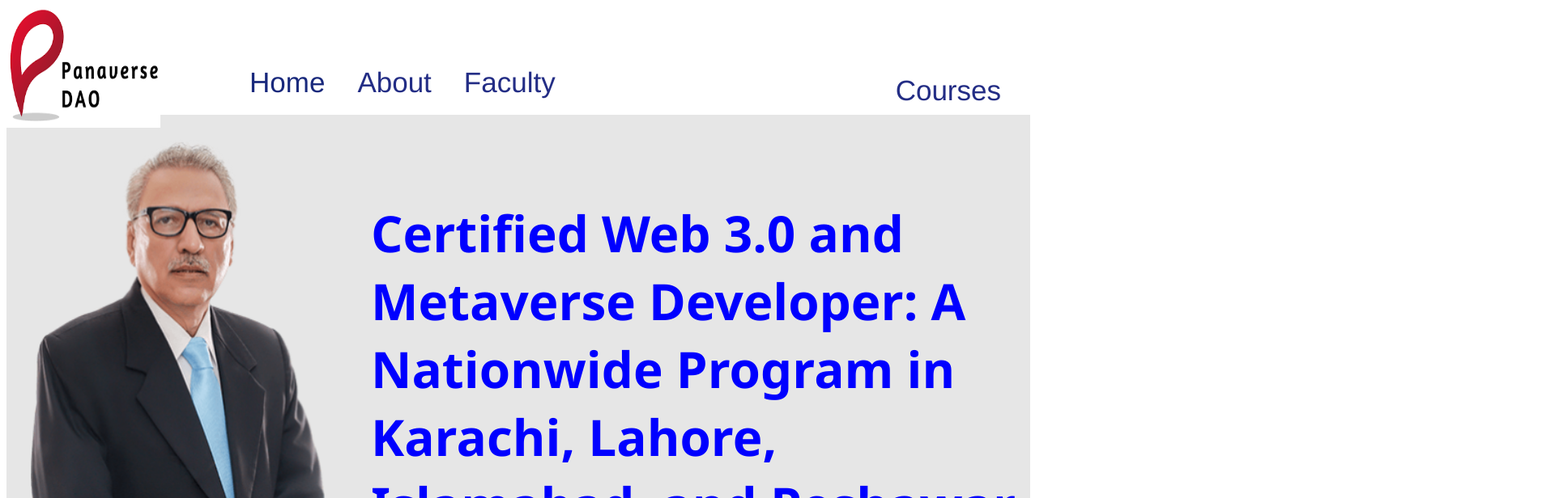
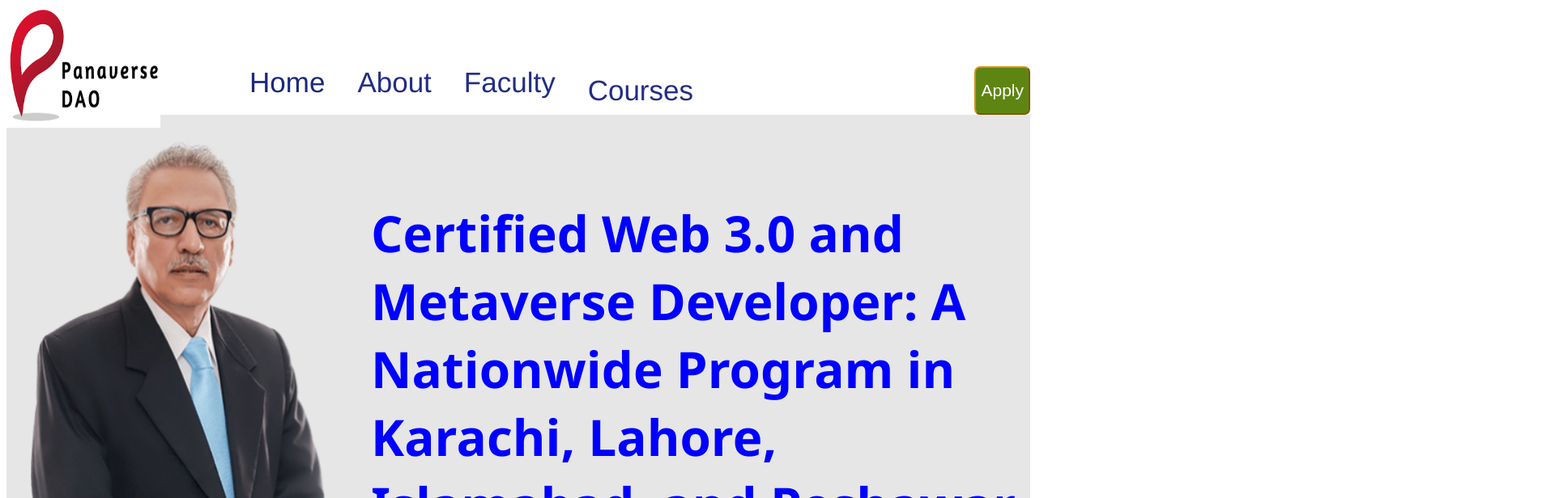
Before and after one commit to syedshahmirsultan/Nextjs, a Next.js app: page / in a window 1280 px wide. Shown: the top 616 px of the page at 81% size, 1920 px wide, since content can reach past the window. Built offline with nearby package versions, Linux system fonts and the light colour scheme.

Commit message:
Update globals.css

```diff
--- a/app/globals.css
+++ b/app/globals.css
@@ -216,9 +216,9 @@
     text-decoration: inherit;
     color:rgb(35, 45, 133);
     cursor: pointer;
-    margin-left:380px;
-    margin-top:-80px;
-    text-align:right;
+    padding-left:40px;
+
+
 }
 .b4:hover{
     color:rgb(8, 5, 58);
@@ -290,8 +290,7 @@
     border-radius:7px;
     background-color:rgb(94, 133, 18);
     color:white;
-    margin-left: 750px;
-    margin-top:-320px;
+    margin-left:150px;
     border-color:rgb(214, 144, 13);
 }
 
@@ -1843,7 +1842,7 @@
    font-size: 69px;
    margin-left: 50px;
    padding-right:110px;
-   margin-top: -550px;
+   margin-top: -700px;
 }
 .neth2{
    color:darkblue;
```
